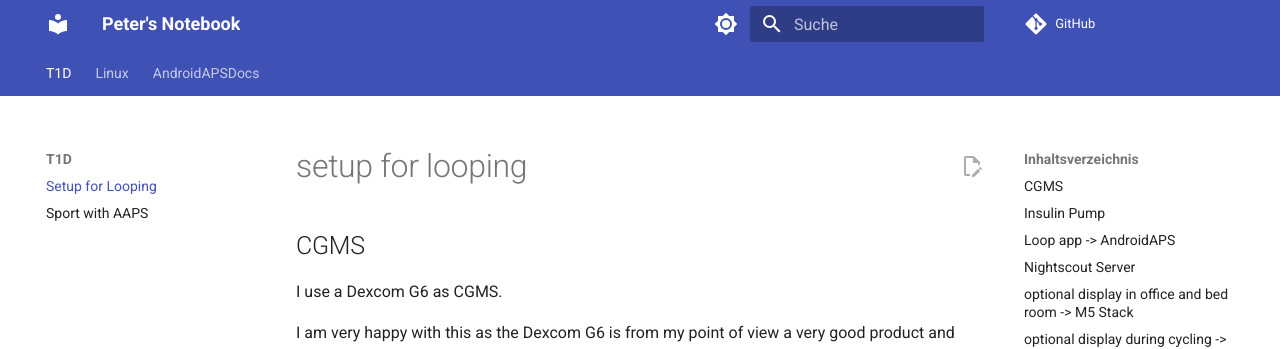
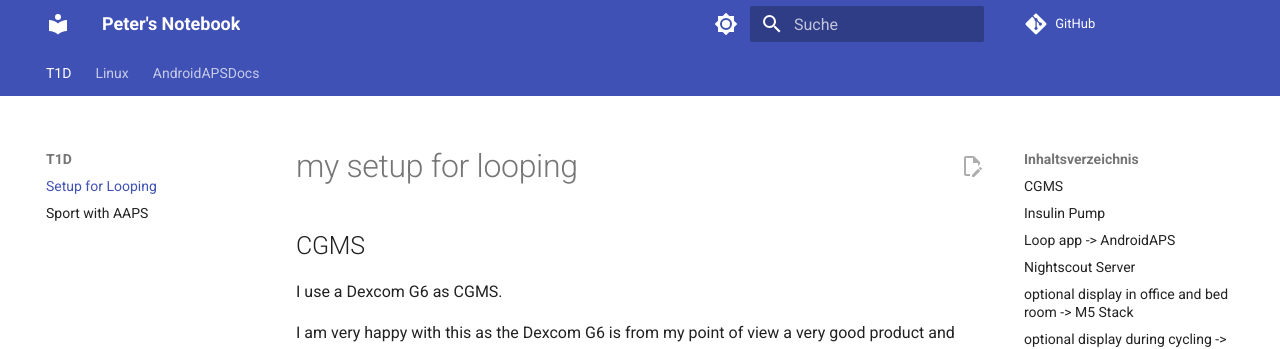
Before and after one commit to peterleimbach/peterleimbach.github.io, an MkDocs documentation site: the page built from docs/setup-for-looping.md, in a window 1280 px wide and 900 px high. Shown: the top 349 px of the window. Built offline with MkDocs 1.6.1 and Material for MkDocs 9.7.7, drawn with Linux system fonts in a browser that asks for light colours; comment, search, counter and statistics services are not loaded.

```diff
--- a/docs/setup-for-looping.md
+++ b/docs/setup-for-looping.md
@@ -1,4 +1,4 @@
-# setup for looping
+# my setup for looping
 
 ## CGMS
 
```
